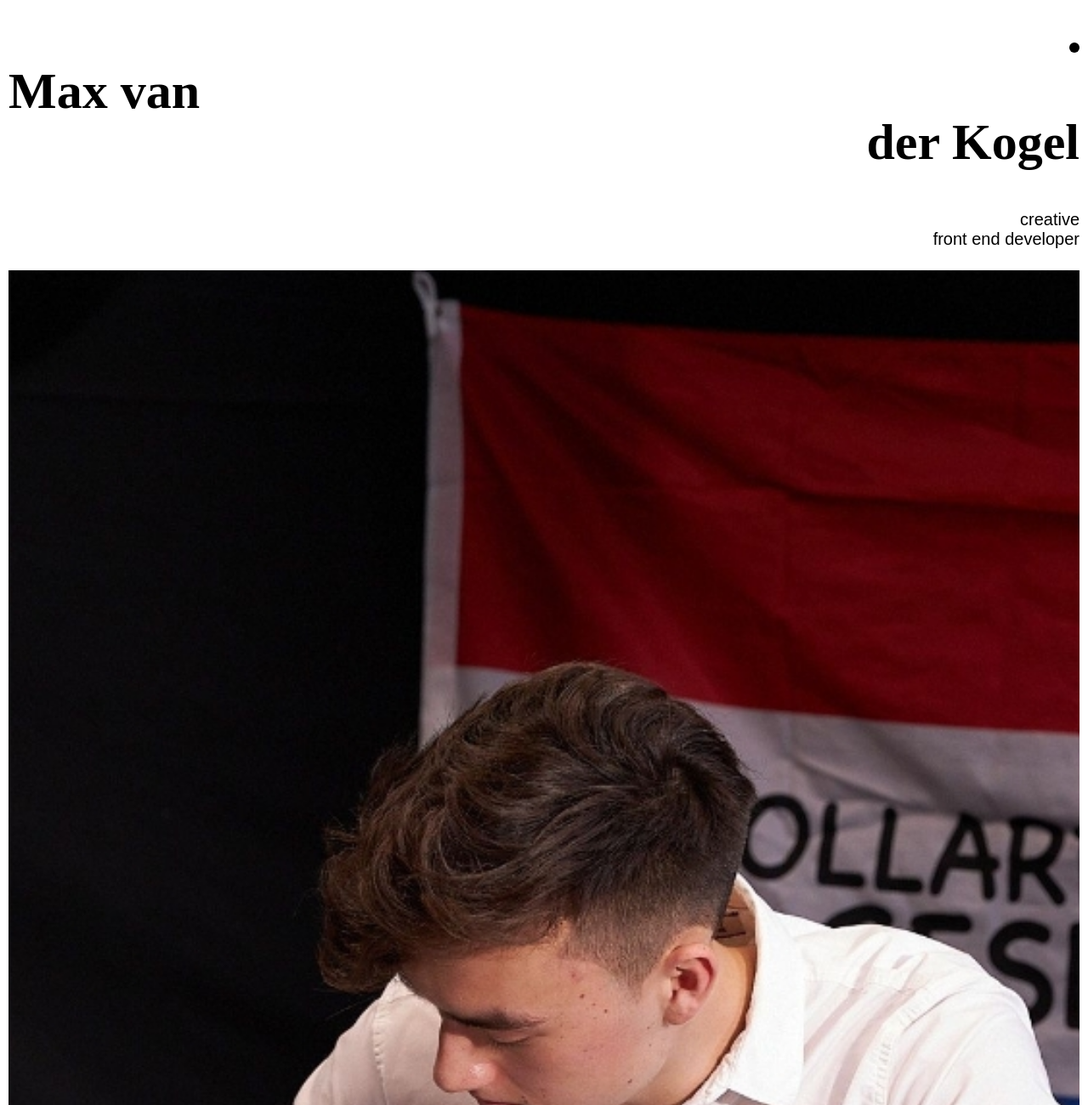
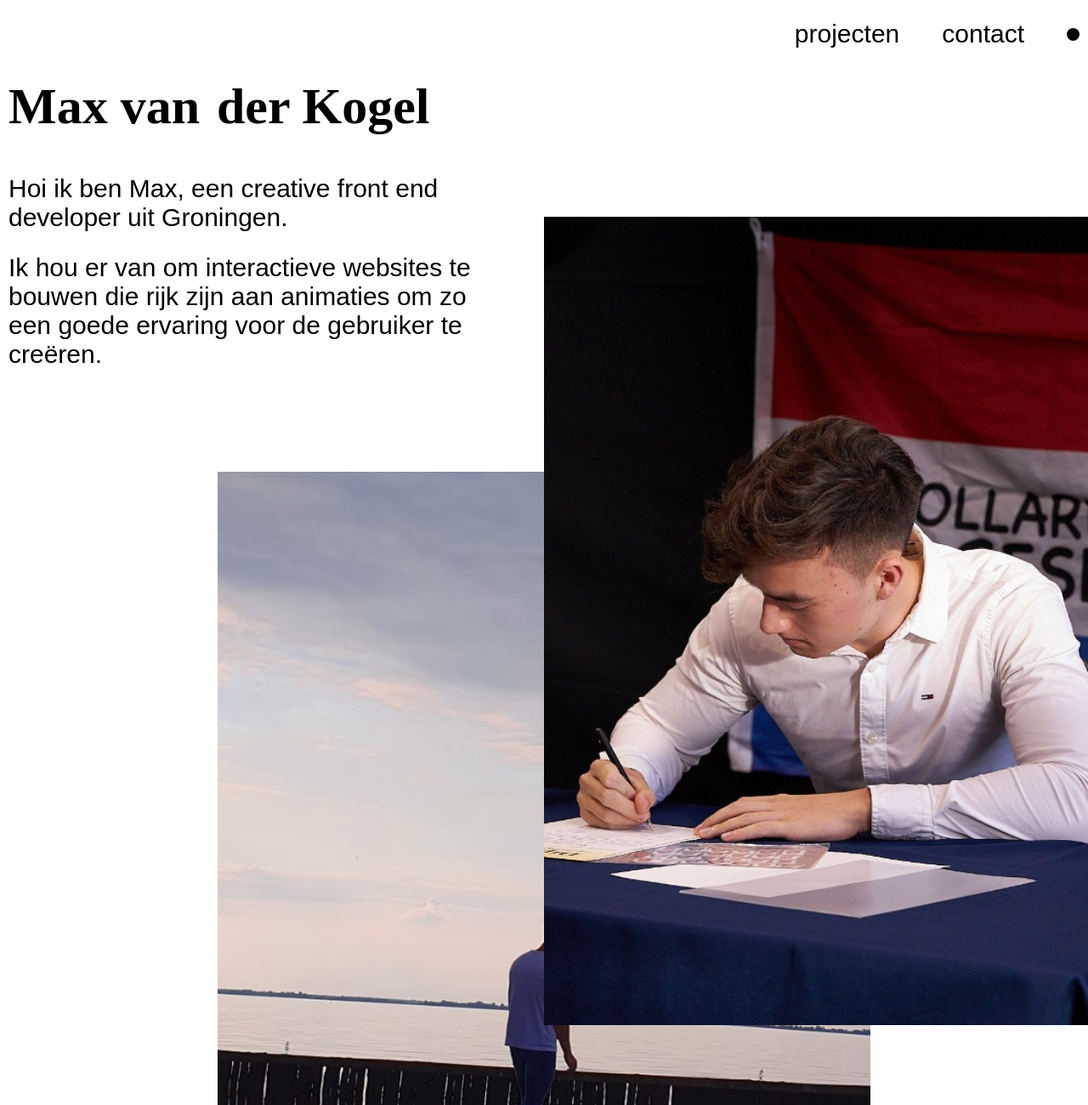
Before and after one commit to MaxvdKogel/portfolio2021, a website built with Vite: page index.html in a window 1280 px wide. Shown: the top 1300 px of the page at 85% size. Built offline with nearby package versions, Linux system fonts and the light colour scheme; a web font is replaced by a local one.

Commit message:
ipad hero section

```diff
--- a/index.html
+++ b/index.html
@@ -17,8 +17,8 @@
 
     <div class="container">
         <header class="header arial">
-            <p class="desktop">projecten</p>
-            <p class="desktop">contact</p>
+            <p class="navLink arial">projecten</p>
+            <p class="navLink arial">contact</p>
             <div class="circle"></div>
         </header>
         <section class="hero">
@@ -27,11 +27,14 @@
             <div class="img1">
                 <img src="./img/ik-diploma.jpg" alt="Max bij zijn diplomering">
             </div>
+            <div class="img2">
+                <img src="./img/ik-watur.jpg" alt="Max aan het water">
+            </div>
             <div class="introTxt arial">
-                <p>
+                <p class="intro1">
                     Hoi ik ben Max, een creative front end developer uit Groningen.
                 </p>
-                <p>
+                <p class="intro2">
                     Ik hou er van om interactieve websites te bouwen die rijk zijn aan animaties om zo een goede ervaring voor de gebruiker te creëren.
                 </p>
             </div>
--- a/main.js
+++ b/main.js
@@ -5,27 +5,20 @@ let tl = gsap.timeline();
 
 let fontSize = 60;
 
-if(window.screen.width < 320) {
+if(window.screen.width <= 320) {
     fontSize = 50;
 }
-
-window.addEventListener('resize', () => {
-    let fontSize = 60;
-
-    if(window.screen.width < 320) {
-        fontSize = 50;
-    }
-})
 
 window.onload = () => {
     tl.to(".loaderName", { transform: "translate(0)", duration: .75, ease: "power2.out", onComplete: () => {
         document.querySelector(".cover").classList.add("disableCover");
     } })
       .to(".loaderName", {
-          fontSize: 50,
-          width: window.innerWidth -20,
+          fontSize: fontSize,
+          width: window.innerWidth - 20,
           duration: .75,
-          ease: "Power2.inOut"
+          ease: "Power2.inOut",
+          autoRound: false
       })
       .to(".cover", {
           top: document.querySelector(".header").offsetHeight + 15,
--- a/style.css
+++ b/style.css
@@ -76,7 +76,7 @@
     justify-content: flex-end;
 }
 
-.desktop {
+.navLink {
     display: none;
 }
 
@@ -118,12 +118,16 @@ img {
     pointer-events: none;
 }
 
+.img2 {
+    display: none;
+}
+
 .introTxt {
     margin-top: 50px;
     font-size: 20px;
 }
 
-p + p {
+.intro1 + .intro2 {
     margin: 25px 0 150px 0;
 }
 
@@ -132,3 +136,71 @@ p + p {
         font-size: 50px;
     }
 }
+
+@media screen and (min-width: 600px) {
+
+    .right {
+        text-align: left;
+        float: none;
+    }
+
+    .name {
+        display: block;
+    }
+
+    .header {
+        height: 10vh;
+        display: flex;
+        align-items: center;
+    }
+
+    .navLink {
+        display: block;
+        font-size: 22px;
+    }
+
+    .navLink + .navLink {
+        margin: 0 50px;
+    }
+
+    .circle {
+        margin: 0;
+        height: 15px;
+        width: 15px;
+    }
+
+    .jobTitle {
+        display: none;
+    }
+
+    .introTxt {
+        font-size: 25px;
+        width: 45vw;
+        margin-top: 50px;
+    }
+
+    .img1, .img2 {
+        position: absolute;
+    }
+
+    .img1 {
+        right: 0;
+        width: 50vw;
+        margin-top: 100px;
+    }
+
+    .img2 {
+        margin-top: 400px;
+        width: 60vw;
+        left: 50%;
+        transform: translateX(-50%);
+        z-index: -1;
+        display: block;
+    }
+}
+
+@media screen and (min-width: 900px) {
+    .navLink, .introTxt {
+        font-size: 30px;
+    }
+}
```
